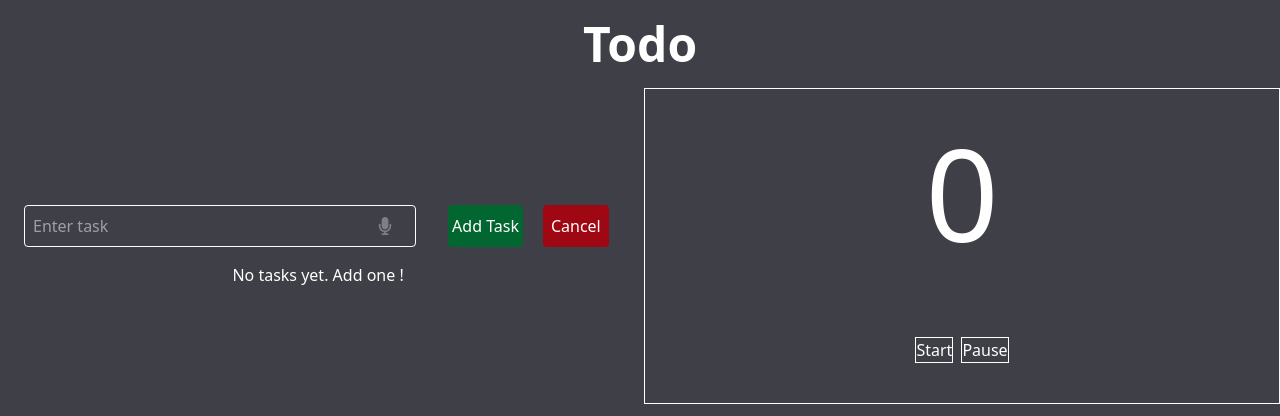
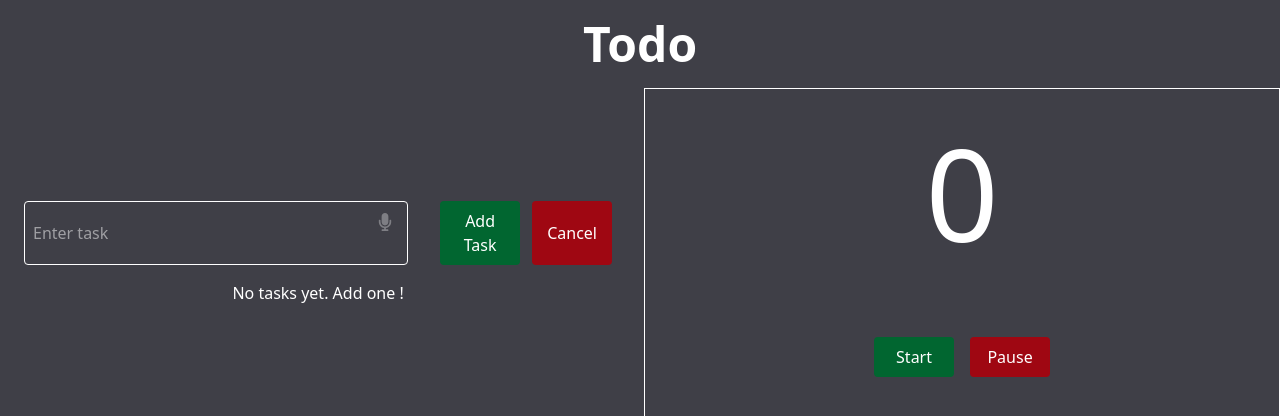
Before and after one commit to lezyCoder/Todo_SpeechRecogination, a React (Vite) app: page / in a window 1280 px wide. Shown: the top 416 px of the page. Built offline with nearby package versions, Linux system fonts and the light colour scheme.

Commit message:
Button updated

```diff
--- a/src/Timer.jsx
+++ b/src/Timer.jsx
@@ -22,9 +22,9 @@ const Timer = () => {
                 {timer}
             </div>
 
-            <div className="btn flex gap-2 p-10">
-                <button className="border" onClick={handleStart}>Start</button>
-                <button className="border" onClick={handlePause}>Pause</button>
+            <div className="btn flex gap-4 p-10">
+                <button className="outline-none  p-2 w-20 rounded bg-green-800 hover:scale-[0.9]  ease-in-out cursor-pointer" onClick={handleStart}>Start</button>
+                <button className=" outline-none p-2 w-20 rounded bg-red-800 hover:scale-[0.9]  ease-in-out cursor-pointer" onClick={handlePause}>Pause</button>
             </div>
         </div>
     );
--- a/src/Todo.jsx
+++ b/src/Todo.jsx
@@ -67,13 +67,13 @@ const Todo = () => {
                     className='border border-white rounded  text-white p-2 w-2/3 outline-none'
                 />
                 <div className='btns flex gap-3'>
-                    <button type="submit" className='outline-none  cursor-pointer rounded p-1 ml-4 bg-green-800 hover:scale-[0.9] ease-in-out'>
+                    <button type="submit" className='outline-none  cursor-pointer rounded p-2 w-20 ml-4 bg-green-800 hover:scale-[0.9] ease-in-out'>
                         {editingIndex !== null ? "Update " : "Add Task"}
                     </button>
 
                     <button
                         type="button"
-                        className=' outline-none rounded bg-red-800 p-2 ml-2 hover:scale-[0.9] ease-in-out cursor-pointer'
+                        className=' outline-none rounded bg-red-800 p-2 w-20 hover:scale-[0.9] ease-in-out cursor-pointer'
                         onClick={() => {
                             setTodo("");
                             setEditingIndex(null);
```
